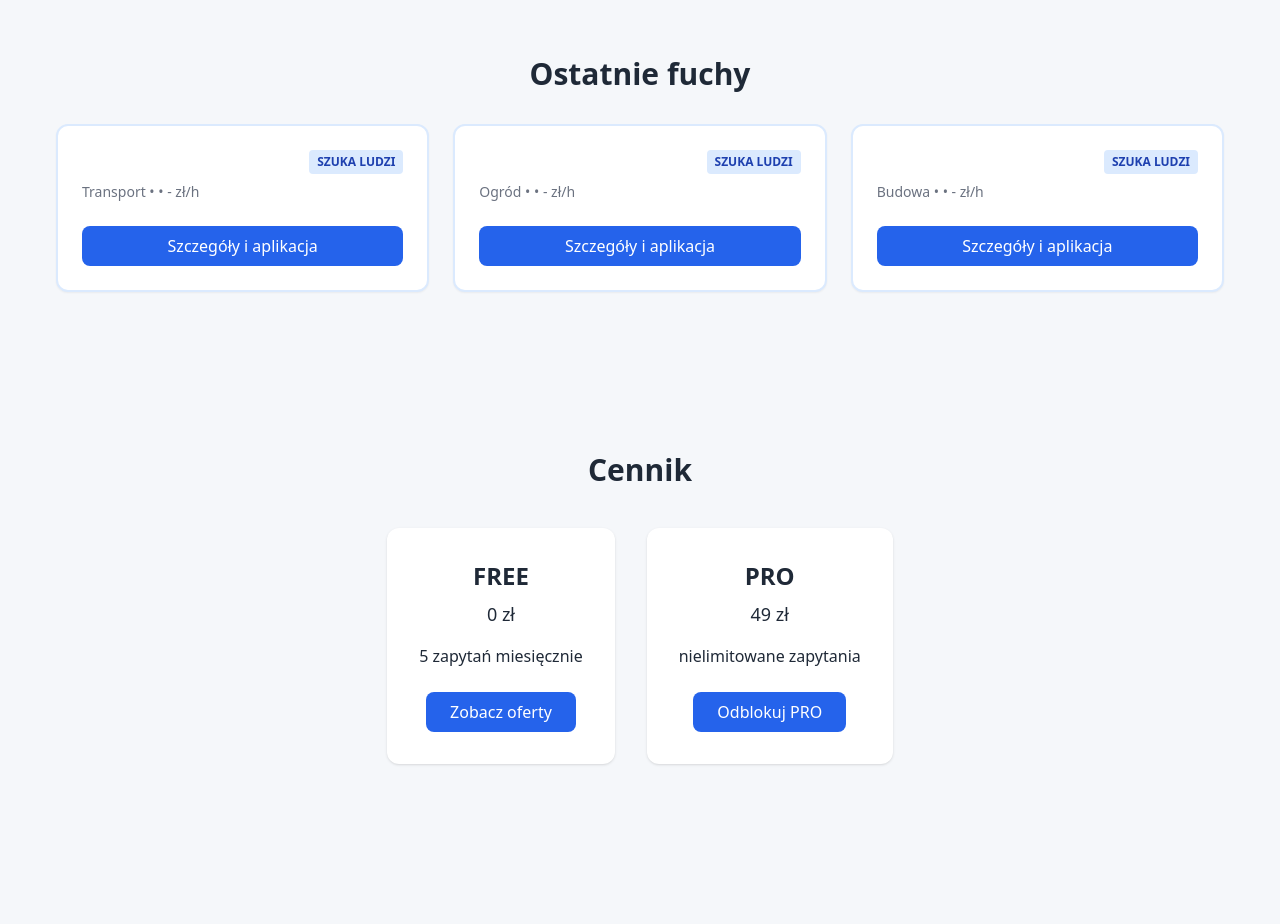
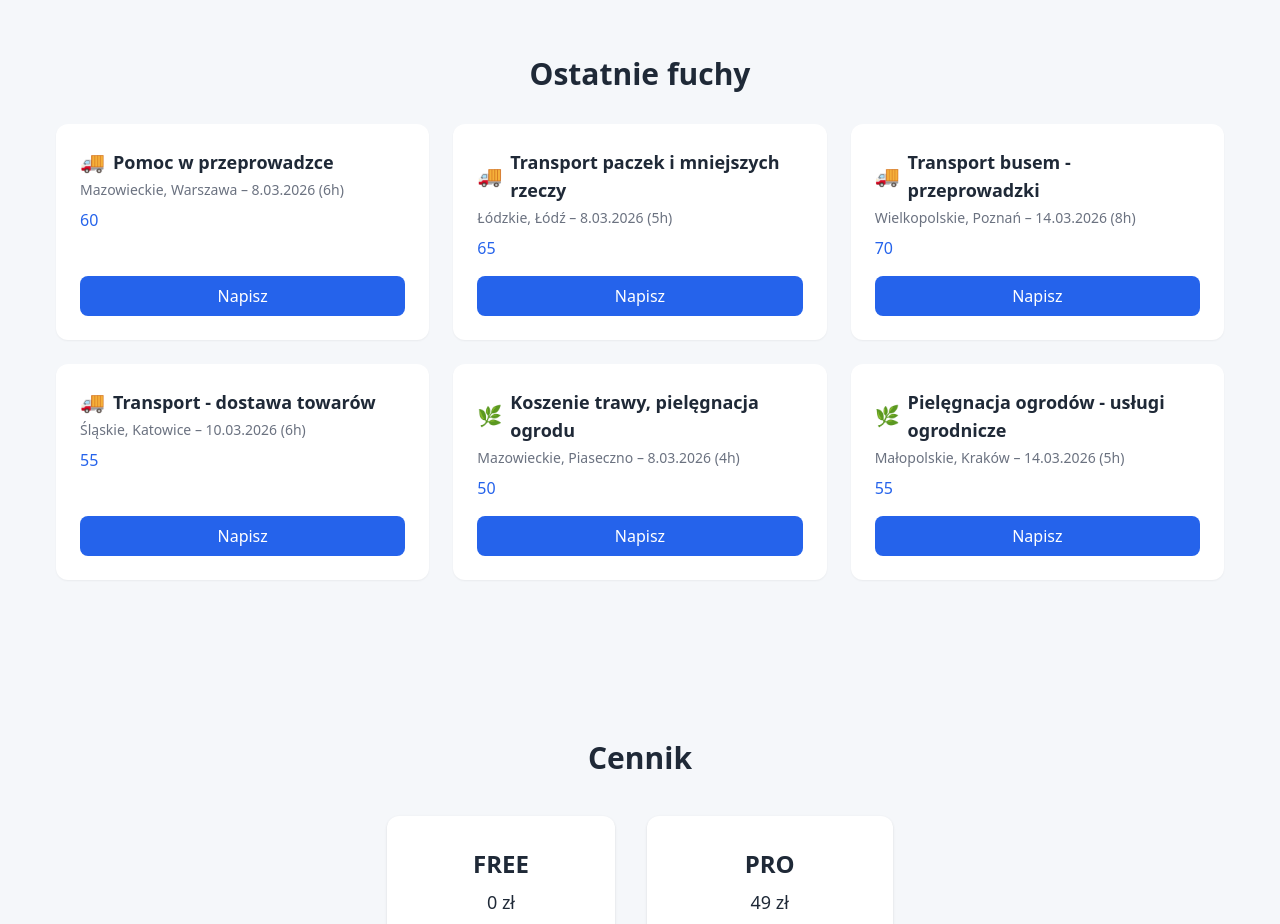
Before and after one commit to TruLab2025/fucha, a Next.js app: page / in a window 1280 px wide. Shown: the part 920-1844 px from the top of the page. Built offline with nearby package versions, Linux system fonts and the light colour scheme; no server answers.

Commit message:
feat: show latest worker gigs on home and fix heading punctuation

```diff
--- a/app/companies/browse/page.tsx
+++ b/app/companies/browse/page.tsx
@@ -151,7 +151,7 @@ export default function CompanyBrowsePage() {
       <div className="container mx-auto">
         <div className="flex justify-between items-center mb-8">
           <div>
-            <h1 className="text-3xl font-bold">Zobacz kto dziś szuka fuchy</h1>
+            <h1 className="text-3xl font-bold">Zobacz, kto dziś szuka fuchy</h1>
             <p className="text-gray-600">Przejrzyj i skontaktuj się z pracownikami ({displayedListings.length} wyników)</p>
           </div>
           <div className="space-y-3">
--- a/app/page.tsx
+++ b/app/page.tsx
@@ -6,57 +6,11 @@ import JobGrid from '../components/JobGrid';
 import PricingSection from '../components/PricingSection';
 import AdvantagesSection from '../components/AdvantagesSection';
 import TestimonialsSection from '../components/TestimonialsSection';
-import { Listing } from '../lib/db';
+import { getListings } from '../lib/db';
 
-const sampleJobs: Listing[] = [
-  {
-    id: '1',
-    title: 'Przeprowadzka 2-pokojowe mieszkanie',
-    description: '',
-    province: 'Mazowieckie',
-    city: 'Warszawa',
-    category: 'Transport',
-    available_date: '2026-03-10',
-    available_hours: '8',
-    rate: '200 zł',
-    phone: '123456789',
-    email: 'user@example.com',
-    created_at: new Date().toISOString(),
-  },
+export default async function HomePage() {
+  const latestWorkerJobs = (await getListings({ type: 'worker' })).slice(0, 6);
 
-  {
-    id: '2',
-    title: 'Koszenie trawy w ogrodzie',
-    description: '',
-    province: 'Małopolskie',
-    city: 'Kraków',
-    category: 'Ogród',
-    available_date: '2026-03-12',
-    available_hours: '5',
-    rate: '50 zł/h',
-    phone: '987654321',
-    email: 'user2@example.com',
-    created_at: new Date().toISOString(),
-  },
-
-  {
-    id: '3',
-    title: 'Malarz - pokój 20m²',
-    description: '',
-    province: 'Wielkopolskie',
-    city: 'Poznań',
-    category: 'Budowa',
-    available_date: '2026-03-15',
-    available_hours: '8',
-    rate: '120 zł',
-    phone: '555666777',
-    email: 'user3@example.com',
-    created_at: new Date().toISOString(),
-  },
-
-];
-
-export default function HomePage() {
   return (
     <main>
       <HeroSection />
@@ -64,7 +18,7 @@ export default function HomePage() {
       <section className="py-20">
         <h2 className="text-3xl font-bold text-center">Ostatnie fuchy</h2>
         <div className="mt-8">
-          <JobGrid jobs={sampleJobs} />
+          <JobGrid jobs={latestWorkerJobs} />
         </div>
       </section>
       <PricingSection />
```
